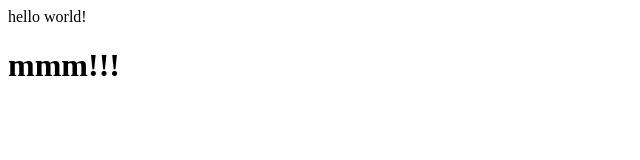
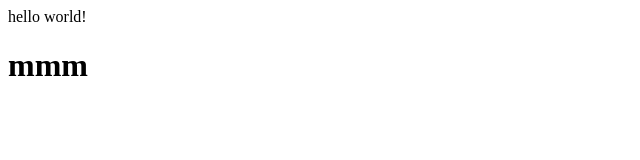
Before and after one commit to koorosh2081/koorosh81, a plain HTML site: page index.html in a window 1280 px wide. Shown: the full height of the page, 0-640 px from the left. Drawn offline with Linux system fonts and the light colour scheme.

Commit message:
Update index.html

```diff
--- a/index.html
+++ b/index.html
@@ -8,6 +8,6 @@
 </head>
 <body>
     hello world!
-    <h1>mmm!!!</h1>
+    <h1>mmm</h1>
 </body>
 </html>
```
